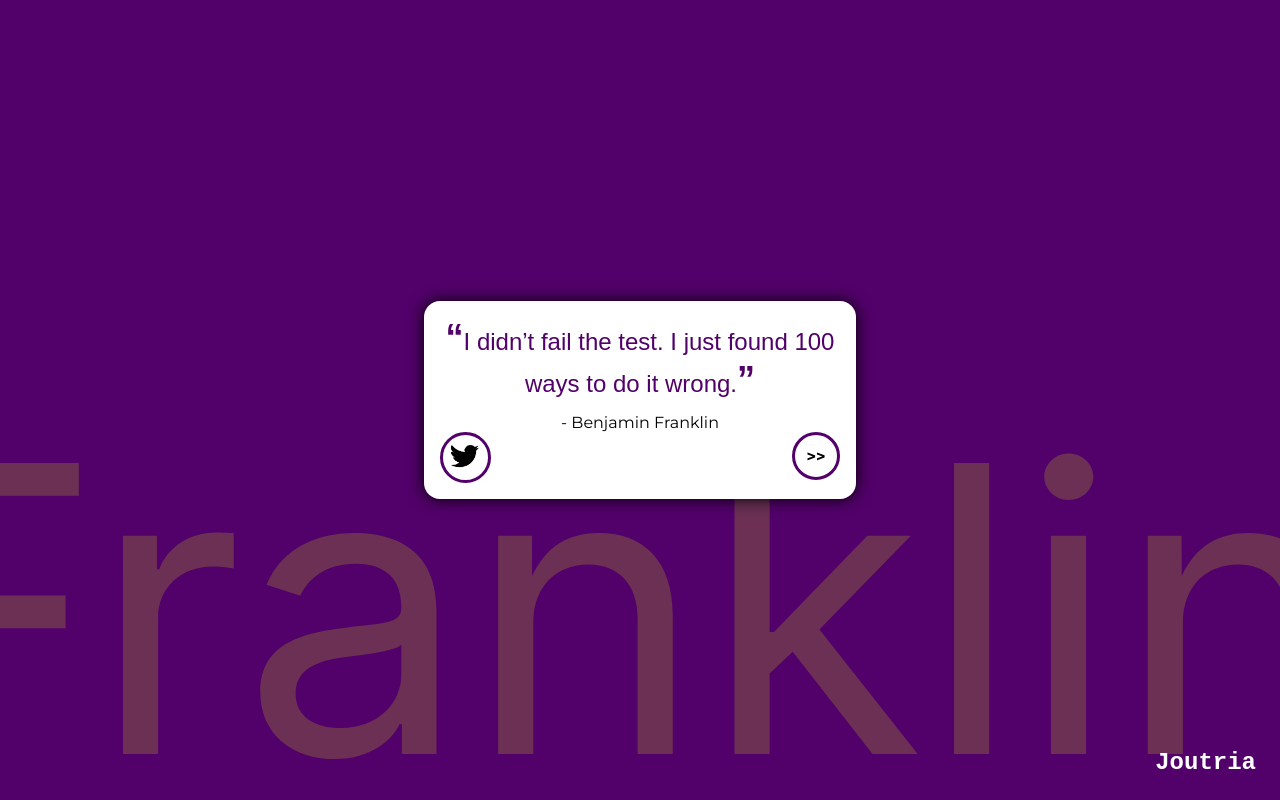
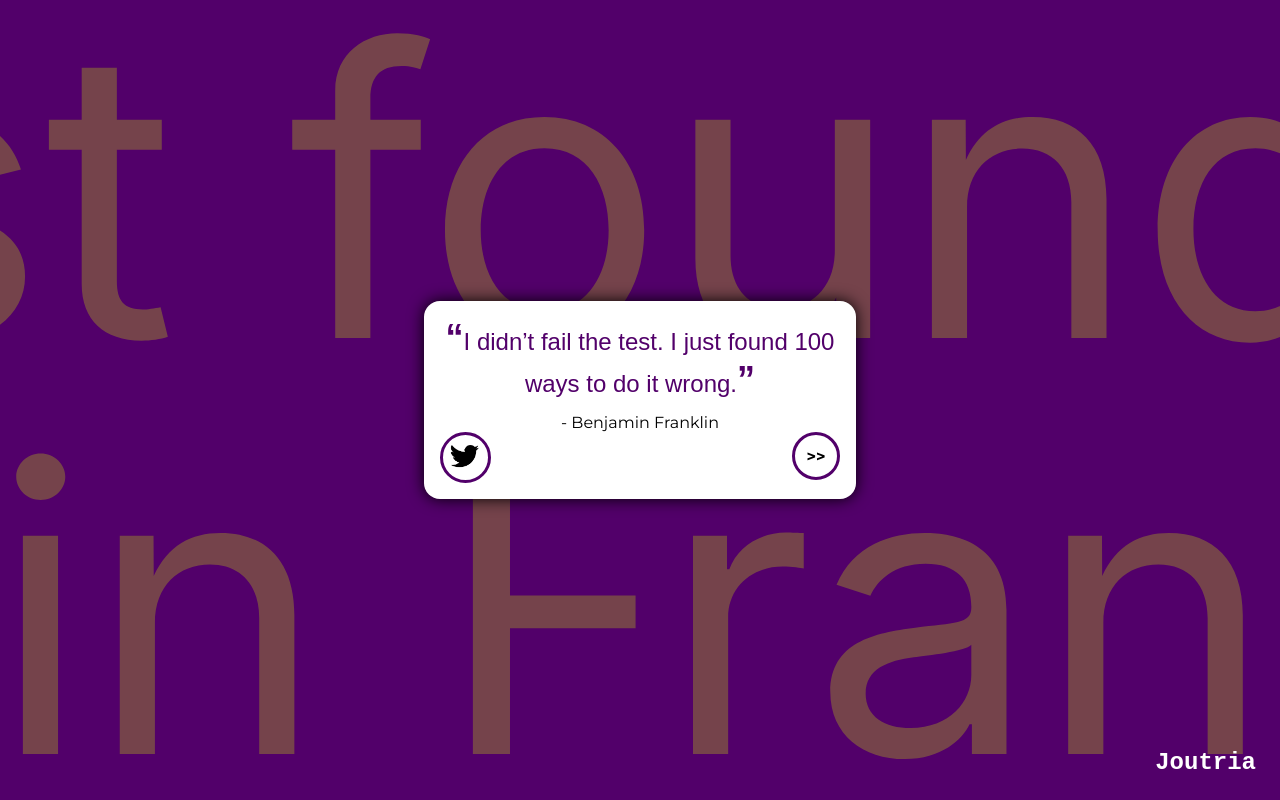
Before and after one commit to joutria/quotes, a React (Create React App) app: page / in a window 1280 px wide. Built offline with nearby package versions, Linux system fonts and the light colour scheme; a web font is replaced by a local one.

Commit message:
opacity test for .marquee

```diff
--- a/src/styles.css
+++ b/src/styles.css
@@ -119,31 +119,34 @@ a:hover {
 .marquee2 {
   position: absolute;
   font-size: 25em;
-  opacity: 50%;
+  opacity: 70%;
   white-space: nowrap;
+  z-index: 1;
 }
 
 .marquee1 {
   bottom: -50px;
   animation-name: marquee;
-  animation-duration: 60s;
+  animation-duration: 30s;
   animation-iteration-count: infinite;
-  animation-direction: reverse;
+  animation-direction: alternate-reverse;
 }
 
 .marquee2 {
   top: -50px;
-  right: 0em;
   animation-name: marquee;
-  animation-duration: 90s;
+  animation-duration: 30s;
   animation-iteration-count: infinite;
+  animation-direction: alternate;
 }
 
 @keyframes marquee {
-  0% {
-    left: 5em;
+ from {
+    padding-left: 100vh;
+    padding-right: 0em;
   }
-  100% {
-    left: -5em;
+  to {
+    padding-right: 100vh;
+    padding-left: 0em;
   }
 }
```
